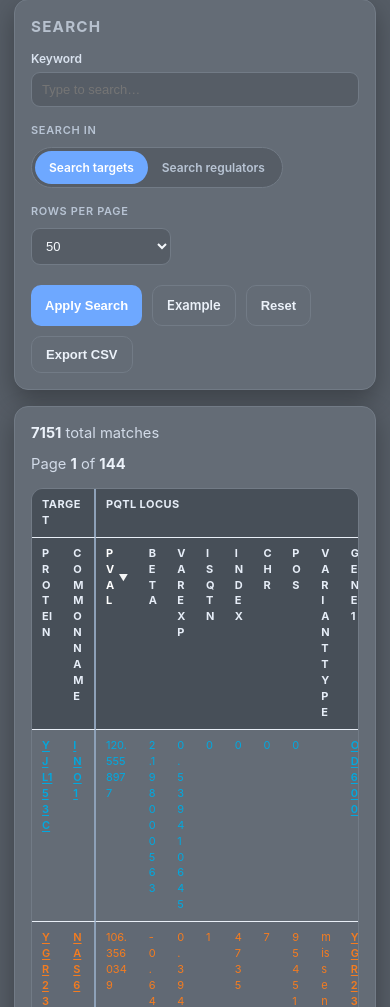
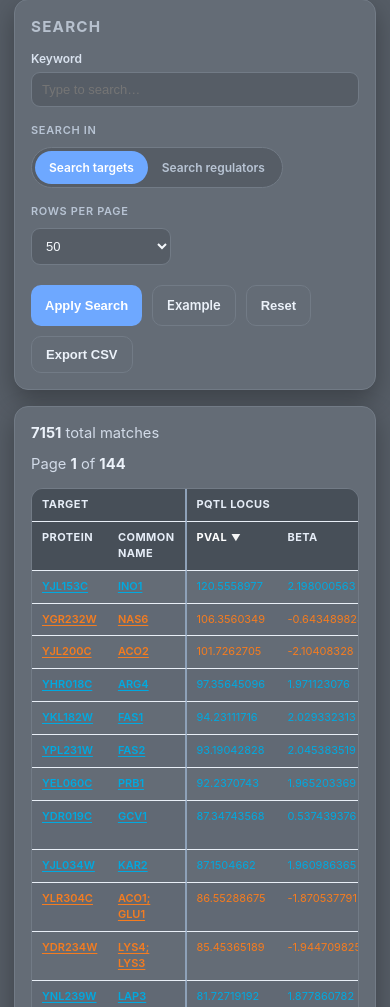
Before and after one commit to cjakobson/qtl-atlas, a FastAPI app: page / in a window 390 px wide. Shown: the part 149-1156 px from the top of the page. Run offline with FastAPI, Linux system fonts and the light colour scheme.

Commit message:
fix text wrapping

```diff
--- a/app/templates/index.html
+++ b/app/templates/index.html
@@ -335,8 +335,9 @@
       }
       th, td {
         white-space: normal;
-        word-break: break-word;
-        overflow-wrap: anywhere;
+        word-break: normal;
+        overflow-wrap: break-word;
+        hyphens: none;
       }
     }
 
```
